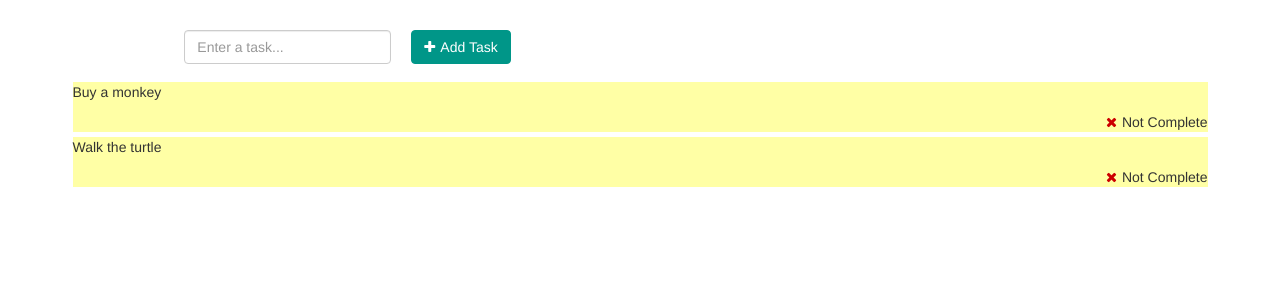
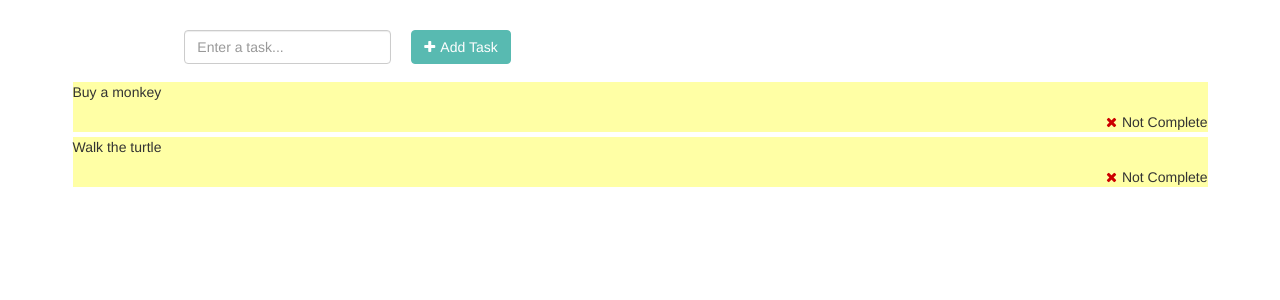
Before and after one commit to gregeng/task-card-app, an Angular app: page / in a window 1280 px wide. Shown: the top 300 px of the page. Built offline with nearby package versions, Linux system fonts and the light colour scheme.

Commit message:
template reference variable and validity checks

```diff
--- a/src/app/app.component.html
+++ b/src/app/app.component.html
@@ -1,10 +1,11 @@
 <div class="container">
   <div class="row">
     <div class="col-md-6 offset-md-4">
-        <form action="" class="form-inline" (ngSubmit)="addTask()">
+      <form action="" class="form-inline" (ngSubmit)="addTask()" #taskForm="ngForm">
         <div class="form-group">
           <label for="content-field" class="sr-only"></label>
           <input
+            required
             type="text"
             id="content-field"
             class="form-control"
@@ -12,7 +13,13 @@
             [(ngModel)]="currentTask.content"
             name="content"
           >
-            <button type="submit" class="btn btn-primary"><i class="fa fa-plus" aria-hidden="true"></i>Add Task</button>
+          <button
+            type="submit"
+            class="btn btn-primary"
+            [disabled]="taskForm.form.invalid"
+          >
+            <i class="fa fa-plus" aria-hidden="true"></i>Add Task
+          </button>
         </div>
       </form>
     </div>
```
Lines whose indentation alone changed are shown as unchanged.
